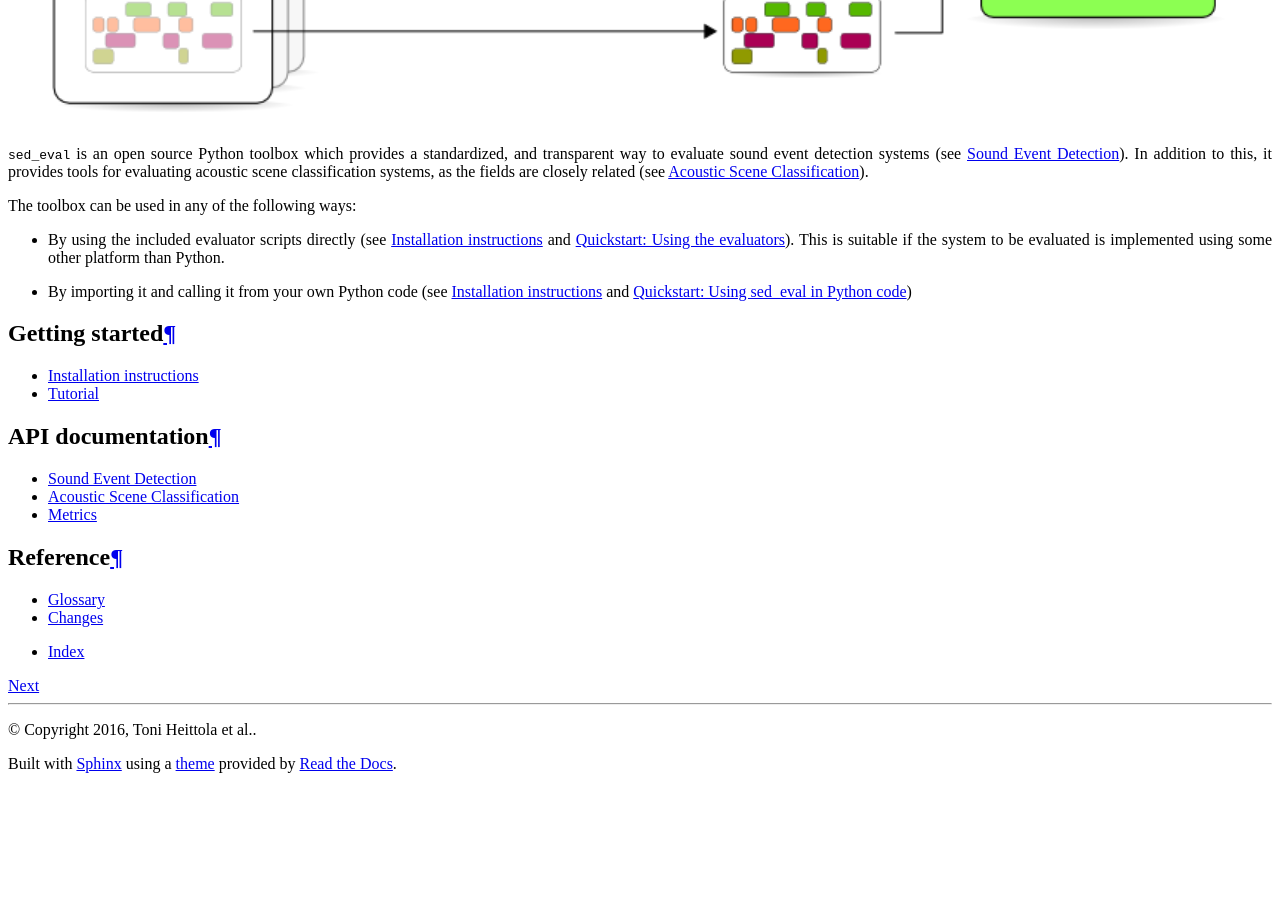
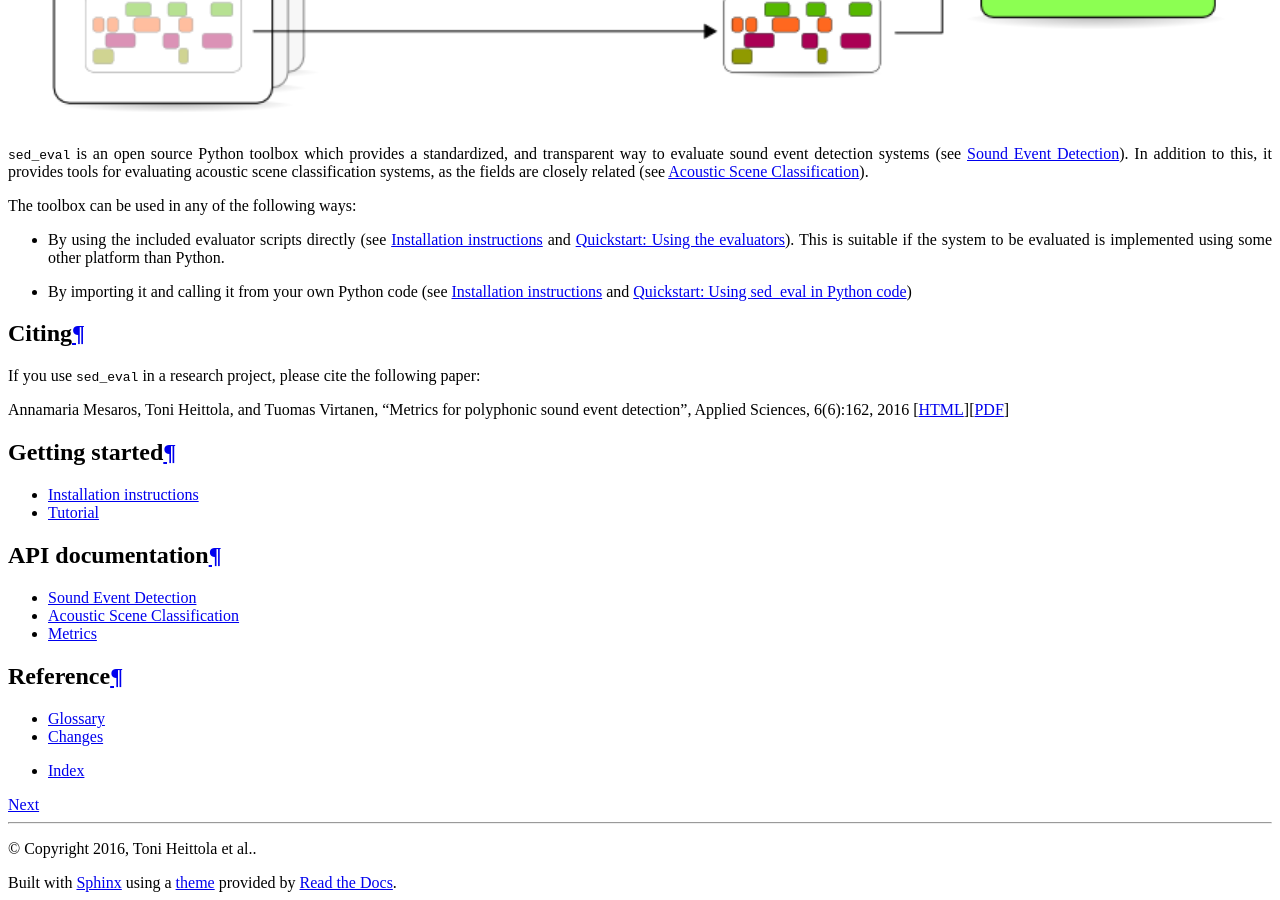
Before and after one commit to TUT-ARG/sed_eval, a Sphinx documentation site: the page built from docs/index.rst, in a window 1280 px wide and 900 px high, scrolled down 688 px. Built offline with Sphinx 7.4.7 and the Read the Docs theme 2.0.0, drawn with Linux system fonts in a browser that asks for light colours; formulas are drawn with MathJax 3; before the commit the page ends 1469 px from its top, so only the background shows below that.

Commit message:
Adding cite

```diff
--- a/docs/index.rst
+++ b/docs/index.rst
@@ -18,6 +18,13 @@ The toolbox can be used in any of the following ways:
 
 * By using the included evaluator scripts directly (see :ref:`install` and :ref:`evaluators`). This is suitable if the system to be evaluated is implemented using some other platform than Python.
 * By importing it and calling it from your own Python code (see :ref:`install` and :ref:`sed_eval_quickstart`)
+
+Citing
+------
+
+If you use ``sed_eval`` in a research project, please cite the following paper:
+
+Annamaria Mesaros, Toni Heittola, and Tuomas Virtanen, "Metrics for polyphonic sound event detection", Applied Sciences, 6(6):162, 2016 [`HTML <http://www.mdpi.com/2076-3417/6/6/162>`_][`PDF <http://www.mdpi.com/2076-3417/6/6/162/pdf>`_]
 
 .. _installation:
 
```
